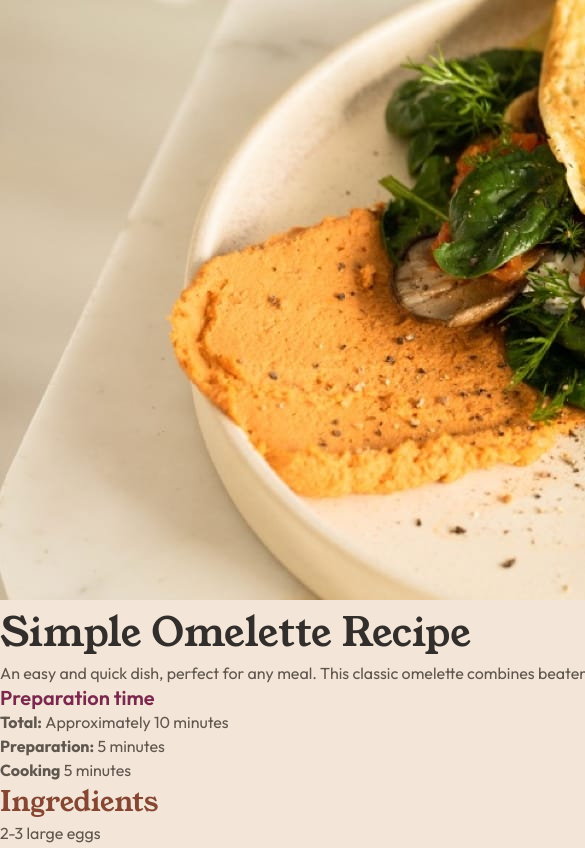
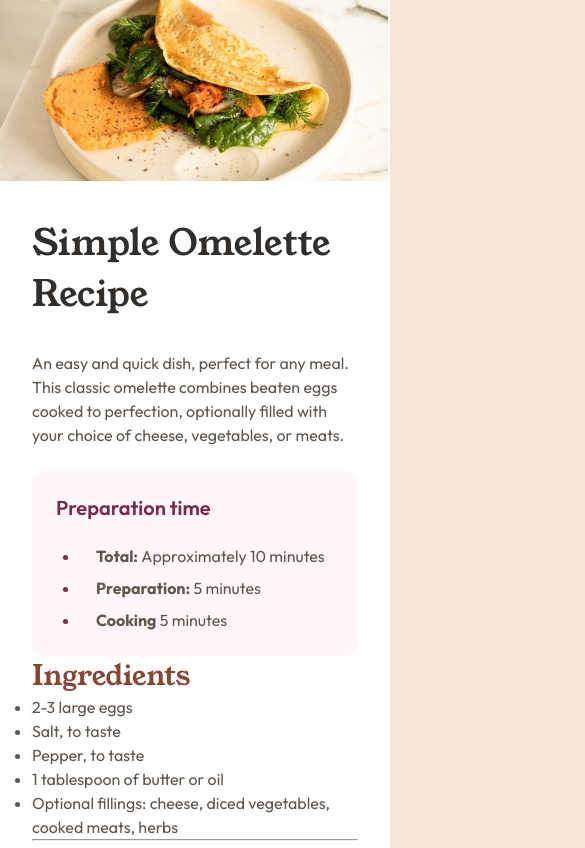
Before and after one commit to Sven-27/recipe-page, a plain HTML site: page index.html in a window 390 px wide. Shown: the top 848 px of the page, 585 px wide, since content can reach past the window. Drawn offline with Linux system fonts and the light colour scheme.

Commit message:
added: styling mobile till prep time

```diff
--- a/index.html
+++ b/index.html
@@ -10,15 +10,16 @@
   <title>Frontend Mentor | Recipe page</title>
 </head>
 <body>
+  <!-- Image container -->
   <main>
-    <!-- Image container -->
     <div class="img-container">
       <img src="./assets/images/image-omelette.jpeg" alt="Omelette on a plate" />
     </div>
+    <!-- <div class="content-wrapper"> -->
       <!-- Section with title and explanation about recipe -->
       <section class="title-recipe">
         <h1 class="text-preset-1">Simple Omelette Recipe</h1>
-      <p class="text-preset-4">An easy and quick dish, perfect for any meal. This classic omelette combines beaten eggs cooked
+        <p class="text-preset-4 about-recipe">An easy and quick dish, perfect for any meal. This classic omelette combines beaten eggs cooked
     to perfection, optionally filled with your choice of cheese, vegetables, or meats.</p>
       </section>
       <!-- Section with info about prep time with title and bullet list -->
@@ -84,6 +85,7 @@
           </tbody>
         </table>
       </section>
+    <!-- </div> -->
   </main>
   <footer>
     <p>Challenge by <a href="https://www.frontendmentor.io?ref=challenge" target="_blank">Frontend Mentor</a>.
--- a/style.css
+++ b/style.css
@@ -27,6 +27,7 @@
   --fs-16: 16px;
   --fs-20: 20px;
   --fs-28: 28px;
+  --fs-36: 36px;
   --fs-40: 40px;
 
   /* Font weights */
@@ -49,7 +50,7 @@
 .text-preset-1{
   font-family: "Young Serif", serif;
   font-weight: var(--fw-400);
-  font-size: var(--fs-40);
+  font-size: clamp(var(--fs-36), 4vw, var(--fs-40));
   color: var(--stone-900);
 }
 
@@ -94,6 +95,48 @@ body{
   background: var(--stone-100);
   min-height: 100vh;
 
+  main{
+    background: var(--white);
+    padding: var(--s-500) var(--s-400);
+
+    .img-container{
+      margin-bottom: var(--s-400);
+
+      img{
+        margin-top: -40px;
+        margin-left: -40px;
+        width: calc(100% + 70px);
+      }
+    }
+
+    .title-recipe{
+      .about-recipe{
+        padding: var(--s-400) 0 var(--s-300);
+      }
+    }
+
+    .cooking-time{
+      background: var(--rose-50);
+      padding: var(--s-300);
+      border-radius: 12px;
+
+      ul{
+        padding: var(--s-300) 0 0 var(--s-300);
+
+        li{
+          padding-left: var(--s-200);;
+          &::marker{
+            color: var(--rose-800);
+          }
+
+          &:not(:last-of-type){
+            padding-bottom: var(--s-100);
+          }
+        }
+      }
+    }
+  }
+
   footer{
     font-size: 11px;
     text-align: center;
```
Lines whose indentation alone changed are shown as unchanged.
